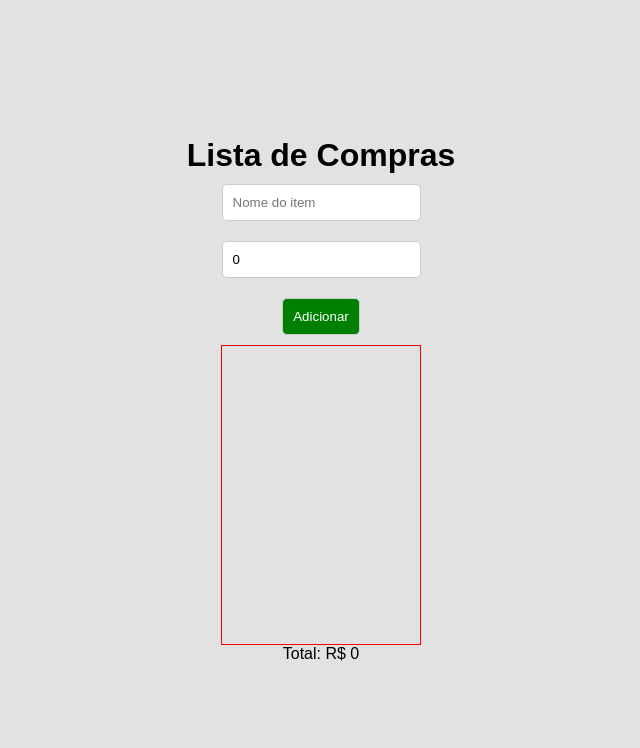
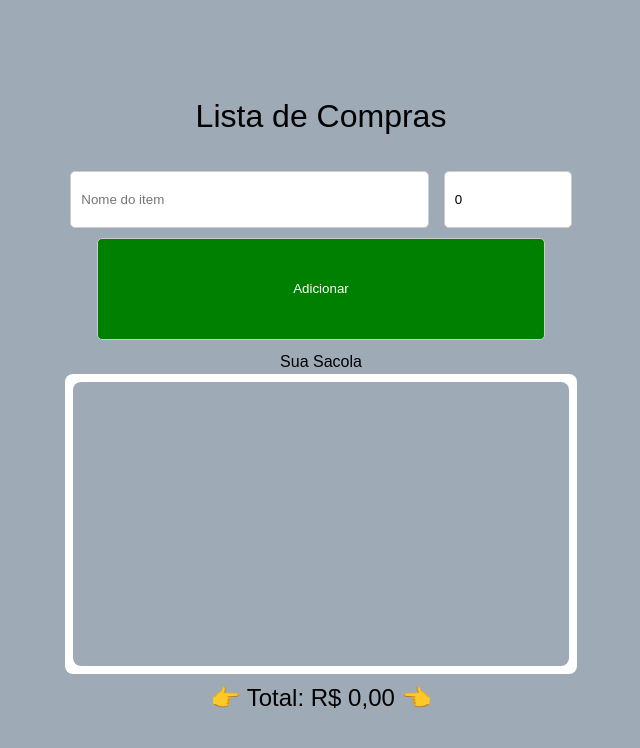
Before and after one commit to vinicius9141/app-compras, a Vue app: page / in a window 1280 px wide. Shown: the top 748 px of the page, without its empty margins (319-959 px from the left). Built offline with nearby package versions, Linux system fonts and the light colour scheme.

Commit message:
alteracao de layout

```diff
--- a/src/App.vue
+++ b/src/App.vue
@@ -1,22 +1,38 @@
 <template>
   <div class="container">
-    <h1>Lista de Compras</h1>
+    <h1 class="title">Lista de Compras</h1>
 
     <form @submit.prevent="addItem" class="mainForm">
-      <input v-model="newItem" placeholder="Nome do item" required />
-      <input v-model.number="newPrice" placeholder="Preço" required />
+      <div class="inputs">
+        <input
+          v-model="newItem"
+          class="nameInput"
+          placeholder="Nome do item"
+          required
+        />
+        <input
+          v-model.number="newPrice"
+          class="priceInput"
+          placeholder="Preço"
+          required
+        />
+      </div>
       <button type="submit" class="buttonAdd">Adicionar</button>
+      <p class="yourBag">Sua Sacola</p>
     </form>
 
     <ul class="listItems">
-      <li v-for="(item, index) in items" :key="index">
-        <p>{{ item.name }}</p>
-        -
-        <p>R${{ item.price }}</p>
-      </li>
+      <div class="backgroundListItem">
+        <li v-for="(item, index) in items" :key="index">
+          <p>{{ item.name }}</p>
+          <p>R$ {{ item.price.toFixed(2).replace('.', ',') }}</p>
+        </li>
+      </div>
     </ul>
 
-    <p class="totalPrice">Total: R$ {{ calculateTotal() }}</p>
+    <p class="totalPrice">
+      👉 Total: R$ {{ calculateTotal().toFixed(2).replace('.', ',') }} 👈
+    </p>
   </div>
 </template>
 
@@ -29,14 +45,27 @@ export default {
       items: [],
     }
   },
+  mounted() {
+    this.loadItemsFromLocalStorage()
+  },
   methods: {
     addItem() {
       this.items.push({ name: this.newItem, price: this.newPrice })
       this.newItem = ''
       this.newPrice = 0
+      this.saveItemsToLocalStorage()
     },
     calculateTotal() {
       return this.items.reduce((total, item) => total + item.price, 0)
+    },
+    saveItemsToLocalStorage() {
+      localStorage.setItem('items', JSON.stringify(this.items))
+    },
+    loadItemsFromLocalStorage() {
+      const storedItems = localStorage.getItem('items')
+      if (storedItems) {
+        this.items = JSON.parse(storedItems)
+      }
     },
   },
 }
@@ -48,10 +77,12 @@ export default {
   padding: 0;
   box-sizing: border-box;
 }
+
 body {
-  background-color: #e2e2e2;
+  background-color: #9eabb7;
   font-family: sans-serif;
 }
+
 .container {
   display: flex;
   flex-direction: column;
@@ -59,17 +90,46 @@ body {
   align-items: center;
   height: 100vh;
 }
+
+.title {
+  font-size: 2rem;
+  text-align: center;
+  padding: 10px;
+  font-weight: 300;
+  margin-bottom: 2vw;
+}
+
 .mainForm {
   display: flex;
   flex-direction: column;
   justify-content: center;
   align-items: center;
 }
+
 .mainForm input {
-  margin: 10px;
-  padding: 10px;
+  padding: 20px 10px;
   border: 1px solid #ccc;
   border-radius: 5px;
+}
+
+.mainForm input:focus {
+  outline: 2px solid blue;
+}
+.backgroundListItem {
+  background: #9eabb7;
+  height: 100%;
+  border-radius: 8px;
+}
+.nameInput {
+  width: 28vw;
+}
+.priceInput {
+  width: 10vw;
+}
+.inputs {
+  display: flex;
+  flex-direction: row;
+  gap: 15px;
 }
 .buttonAdd {
   margin: 10px;
@@ -78,14 +138,28 @@ body {
   border-radius: 5px;
   background-color: #008000;
   color: #fff;
+  width: 35vw;
+  height: 8vw;
+  cursor: pointer;
 }
-ul {
+
+.yourBag {
+  color: #000;
+  padding: 3px;
+  width: 100%;
+  text-align: center;
+}
+
+.listItems {
   list-style: none;
   height: 300px;
-  width: 200px;
+  width: 40vw;
   overflow: scroll;
-  border: 1px solid red;
+  background: #ffffff;
+  padding: 8px;
+  border-radius: 8px;
 }
+
 li {
   display: flex;
   flex-direction: row;
@@ -96,4 +170,9 @@ li {
   padding: 10px;
   border-bottom: 1px solid green;
 }
+
+.totalPrice {
+  margin-top: 10px;
+  font-size: 1.5rem;
+}
 </style>
```
